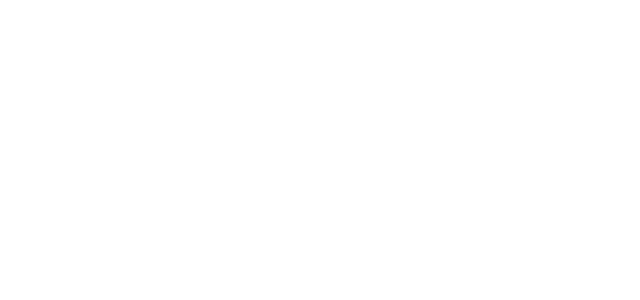
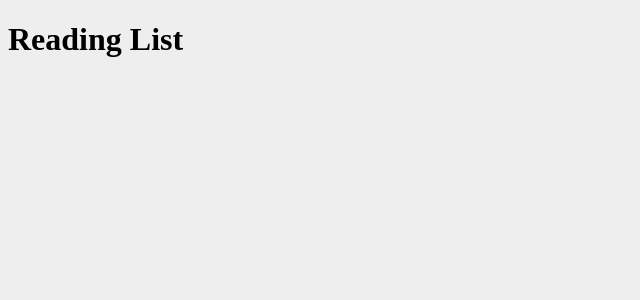
Before and after one commit to frankxuzy/graphql-demo, a React (Create React App) app in the folder client/: page / in a window 1280 px wide. Shown: the top 300 px of the page, without its empty margins (0-640 px from the left). Built offline with nearby package versions, Linux system fonts and the light colour scheme.

Commit message:
init homepage and css

```diff
--- a/client/src/App.js
+++ b/client/src/App.js
@@ -4,6 +4,7 @@
   render() {
     return (
       <div className="App">
+        <h1>Reading List</h1>
       </div>
     )
   }
--- a/client/src/index.css
+++ b/client/src/index.css
@@ -1,14 +1,4 @@
 body {
-  margin: 0;
-  padding: 0;
-  font-family: -apple-system, BlinkMacSystemFont, "Segoe UI", "Roboto", "Oxygen",
-    "Ubuntu", "Cantarell", "Fira Sans", "Droid Sans", "Helvetica Neue",
-    sans-serif;
-  -webkit-font-smoothing: antialiased;
-  -moz-osx-font-smoothing: grayscale;
+  background: #eee;
+  font-family: "Nunito SemiBold"
 }
-
-code {
-  font-family: source-code-pro, Menlo, Monaco, Consolas, "Courier New",
-    monospace;
-}
```
